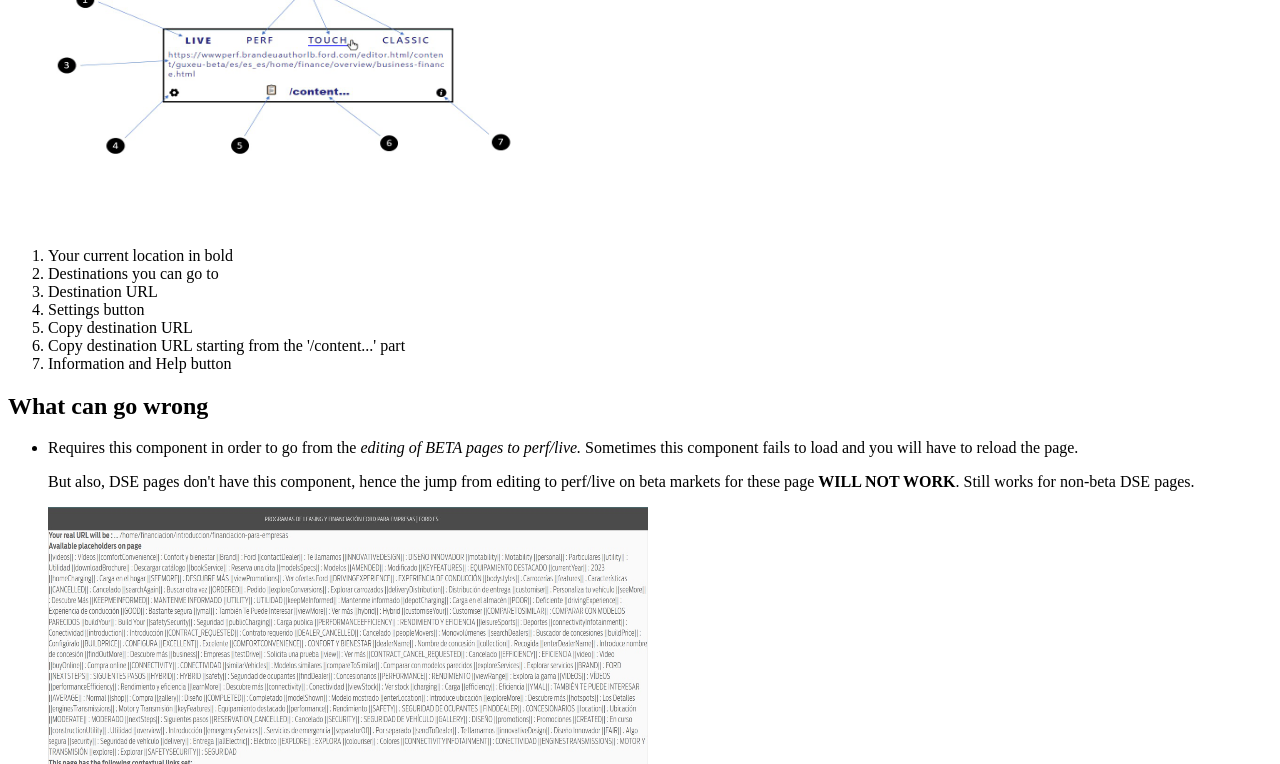
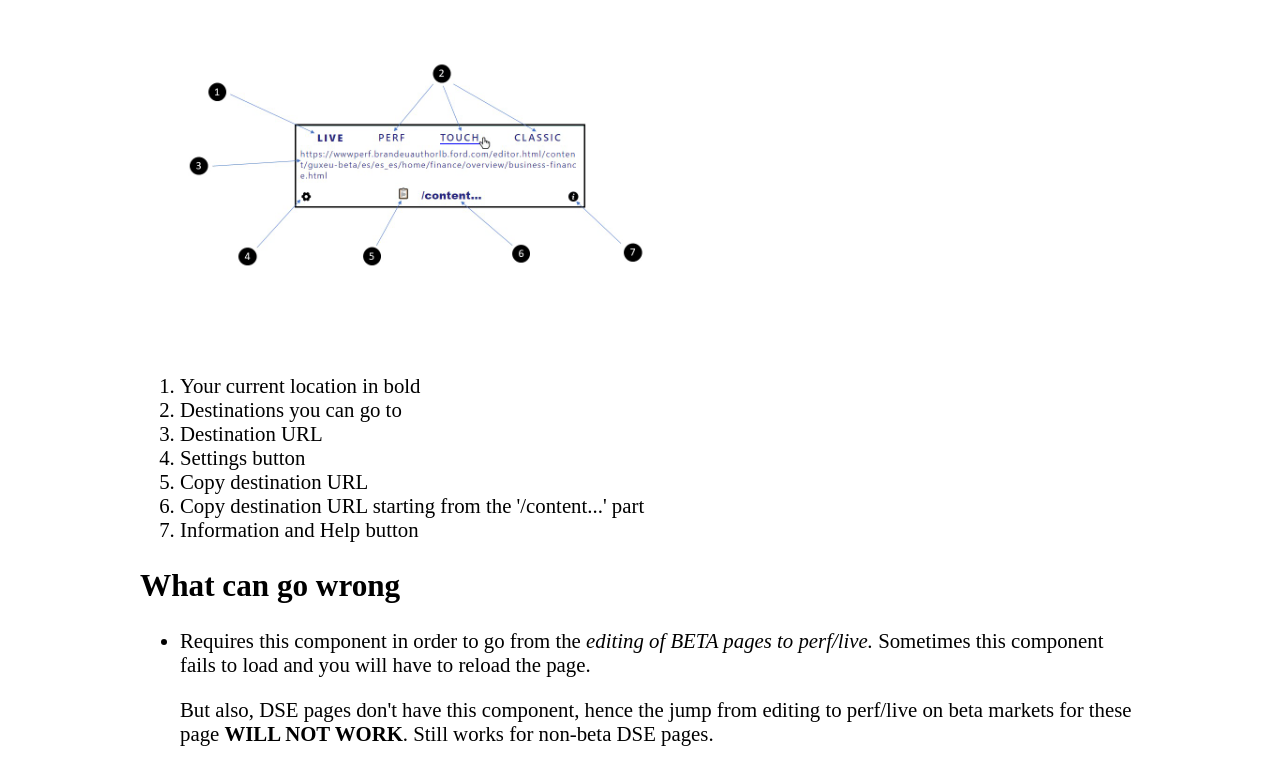
Before and after one commit to freemanfl/scripts, a browser extension: page help.html in a window 1280 px wide. Shown: the part 347-1111 px from the top of the page. Drawn offline with Linux system fonts and the light colour scheme.

Commit message:
info styling

```diff
--- a/help.css
+++ b/help.css
@@ -1,3 +1,8 @@
+html {
+  display: flex;
+  align-items: center;
+  justify-content: center;
+}
 body {
   display: flex;
   flex-direction: column;
@@ -6,9 +11,14 @@ body {
   align-items: center;
   justify-content: center;
   padding-bottom: 50px;
+  font-size: 130%;
+  max-width: 1000px;
 }
 
 img {
-  width: 600px;
-  height: 300px;
+  max-width: 600px;
 }
+
+#how-to-cont {
+  display: flex;
+}
```
